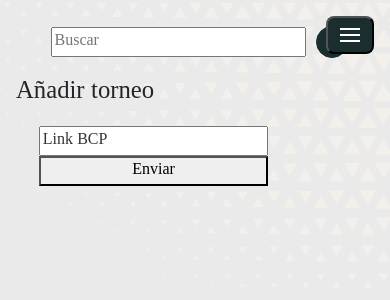
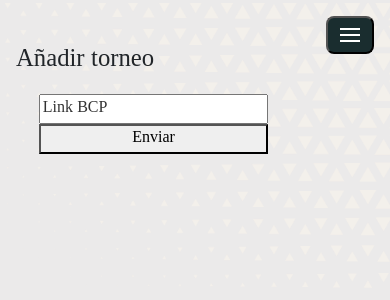
Before and after one commit to MarioFernandezCarballo/Ibericon2.0, a Python web app: template templates/add.html in a window 390 px wide. Shown: the top 300 px of the page. Run offline with Jinja, Linux system fonts and the light colour scheme; the template is opened without the code that fills it, so the values that code supplies are empty; some libraries are stand-ins or nearby versions.

Commit message:
Small fixes

```diff
--- a/static/stylesheets/styles.css
+++ b/static/stylesheets/styles.css
@@ -190,6 +190,7 @@ header ul li a:hover::before{
     padding: 10px 20px 20px 20px;
 }
 .user-actions p{
+    font-family: "Machine";
     font-size: 20px;
     font-weight: 600;
     color: #1A2D2F;
@@ -1099,6 +1100,10 @@ padding: 1% 15%;
     .row-map{
         flex-direction: column-reverse;
     }
+
+    .fct-info{
+        display: block;
+    }
 }
 @media(max-width:1000px){
     .position-container{
--- a/templates/base.html
+++ b/templates/base.html
@@ -49,7 +49,7 @@
           {% if user %}
             <p>{{ user.bcpName | truncate(30, True, '...', 0) }}</p>
           {% endif %}
-          <input type="search" placeholder="Buscar">
+          <!--<input type="search" placeholder="Buscar">
           <button  type="button" data-bs-toggle="dropdown" aria-expanded="false">
             <img src="../static/stylesheets/img/icon_alerts.svg" alt="">
           </button>
@@ -57,7 +57,7 @@
             <li><a class="dropdown-item" href="#">Notificaciones</a></li>
             <li><a class="dropdown-item" href="#">Mi posición</a></li>
             <li><a class="dropdown-item" href="#">Torneos</a></li>
-          </ul>
+          </ul>-->
       </div>
     <!--<form action="">
       <div class="flex-form">
```
